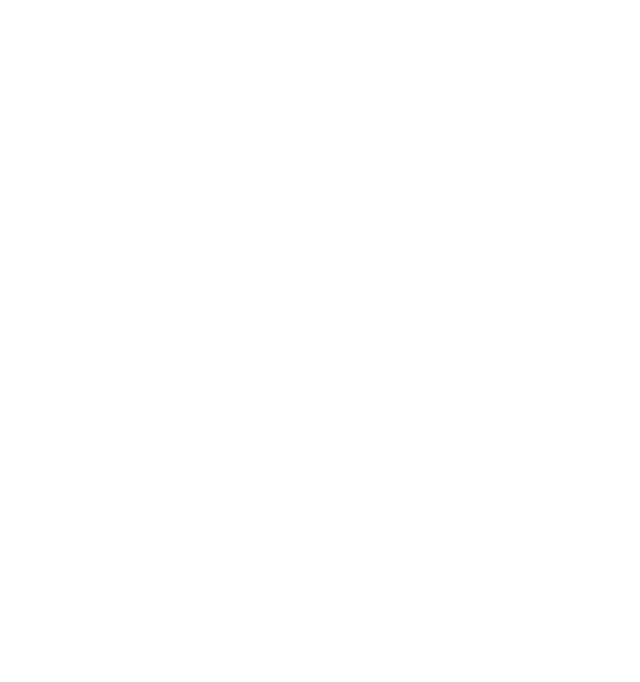
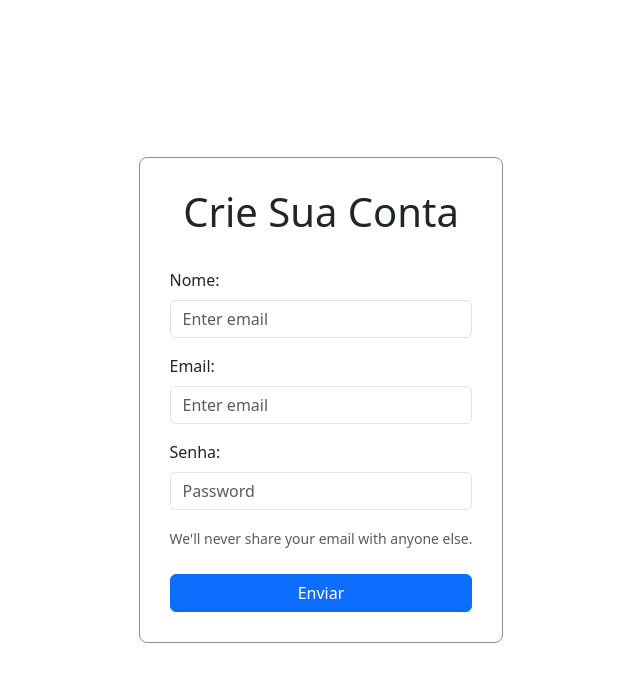
Before and after one commit to HenriqueCarniell/cake-store, a React (Create React App) app: page /createaccount in a window 1280 px wide. Before the commit this address had no page. Shown: the top 682 px of the page, without its empty margins (319-959 px from the left). Built offline with nearby package versions, Linux system fonts and the light colour scheme.

Commit message:
atualizacao

```diff
--- a/src/components/user/Home/dropdown-item/dropdown-item.tsx
+++ b/src/components/user/Home/dropdown-item/dropdown-item.tsx
@@ -3,7 +3,7 @@ import './dropdown-item.css'
 function DropDownItem() {
     return (
         <div id="div-dropdown-item">
-                Faça Login
+            <a href="/login">Faça Login</a>
         </div>
     );
 }
--- /dev/null
+++ b/src/components/user/forms/formCreateAccount/formcreateaccount.tsx
@@ -0,0 +1,40 @@
+import Button from 'react-bootstrap/Button';
+import Form from 'react-bootstrap/Form';
+
+import '../formscss.css'
+
+function FormCreateAccount() {
+    return (
+        <div id="FormLogin">
+            <Form>
+                <div id='div-titulo-form-login'>
+                    <h1>Crie Sua Conta</h1>
+                </div>
+                <Form.Group className="mb-3" controlId="formBasicEmail">
+                    <Form.Label>Nome: </Form.Label>
+                    <Form.Control type="email" placeholder="Enter email" />
+                </Form.Group>
+
+                <Form.Group className="mb-3" controlId="formBasicEmail">
+                    <Form.Label>Email: </Form.Label>
+                    <Form.Control type="email" placeholder="Enter email" />
+                </Form.Group>
+
+                <Form.Group className="mb-3" controlId="formBasicPassword">
+                    <Form.Label>Senha: </Form.Label>
+                    <Form.Control type="password" placeholder="Password" />
+                </Form.Group>
+                <Form.Text className="text-muted">
+                        We'll never share your email with anyone else.
+                    </Form.Text>
+                <div id="div-button-login-form">
+                    <Button variant="primary" type="submit">
+                        Enviar
+                    </Button>
+                </div>
+            </Form>
+        </div>
+     );
+}
+
+export default FormCreateAccount;
--- /dev/null
+++ b/src/components/user/forms/formLogin/formlogin.tsx
@@ -0,0 +1,38 @@
+import Button from 'react-bootstrap/Button';
+import Form from 'react-bootstrap/Form';
+
+import '../formscss.css'
+
+function FormLogin() {
+    return (
+        <div id="FormLogin">
+            <Form>
+                <div id='div-titulo-form-login'>
+                    <h1>Login</h1>
+                </div>
+                <Form.Group className="mb-3" controlId="formBasicEmail">
+                    <Form.Label>Email: </Form.Label>
+                    <Form.Control type="email" placeholder="Enter email" />
+                </Form.Group>
+
+                <Form.Group className="mb-3" controlId="formBasicPassword">
+                    <Form.Label>Senha: </Form.Label>
+                    <Form.Control type="password" placeholder="Password" />
+                </Form.Group>
+                <div>
+                    <p>Não tem uma conta ?<a href="/createaccount">Crie uma!</a></p>
+                </div>
+                <Form.Text className="text-muted">
+                        We'll never share your email with anyone else.
+                    </Form.Text>
+                <div id="div-button-login-form">
+                    <Button variant="primary" type="submit">
+                        Enviar
+                    </Button>
+                </div>
+            </Form>
+        </div>
+    );
+}
+
+export default FormLogin;
--- /dev/null
+++ b/src/components/user/forms/formscss.css
@@ -0,0 +1,26 @@
+#FormLogin {
+    display: grid;
+    justify-content: center;
+    align-items: center;
+    height: 100vh;
+}
+
+form {
+    border: 1px solid rgb(145, 145, 145);
+    padding: 30px;
+    border-radius: 8px;
+}
+
+#div-button-login-form {
+    text-align: center;
+    margin-top: 1.5rem;
+}
+
+#div-button-login-form button {
+    width: 100%;
+}
+
+#div-titulo-form-login {
+    text-align: center;
+    margin-bottom: 2rem;
+}
--- a/src/index.tsx
+++ b/src/index.tsx
@@ -7,6 +7,8 @@ import Home from './components/user/Home/home';
 
 // React-Router-Dom
 import { BrowserRouter, Routes, Route } from 'react-router-dom';
+import FormLogin from './components/user/forms/formLogin/formlogin';
+import FormCreateAccount from './components/user/forms/formCreateAccount/formcreateaccount';
 
 const root = ReactDOM.createRoot(
   document.getElementById('root') as HTMLElement
@@ -15,8 +17,10 @@ root.render(
   <React.StrictMode>
     <BrowserRouter>
     <Routes>
-      <Route path='/home' element={<Home/>}></Route>
-      <Route path='/dashboard' element={<Home/>}></Route>
+      <Route path='/home' element={<Home/>}/>
+      <Route path='/dashboard' element={<Home/>}/>
+      <Route path='/login' element={<FormLogin/>}/>
+      <Route path='/createaccount' element={<FormCreateAccount/>}/>
     </Routes>
     </BrowserRouter>
   </React.StrictMode>
```
